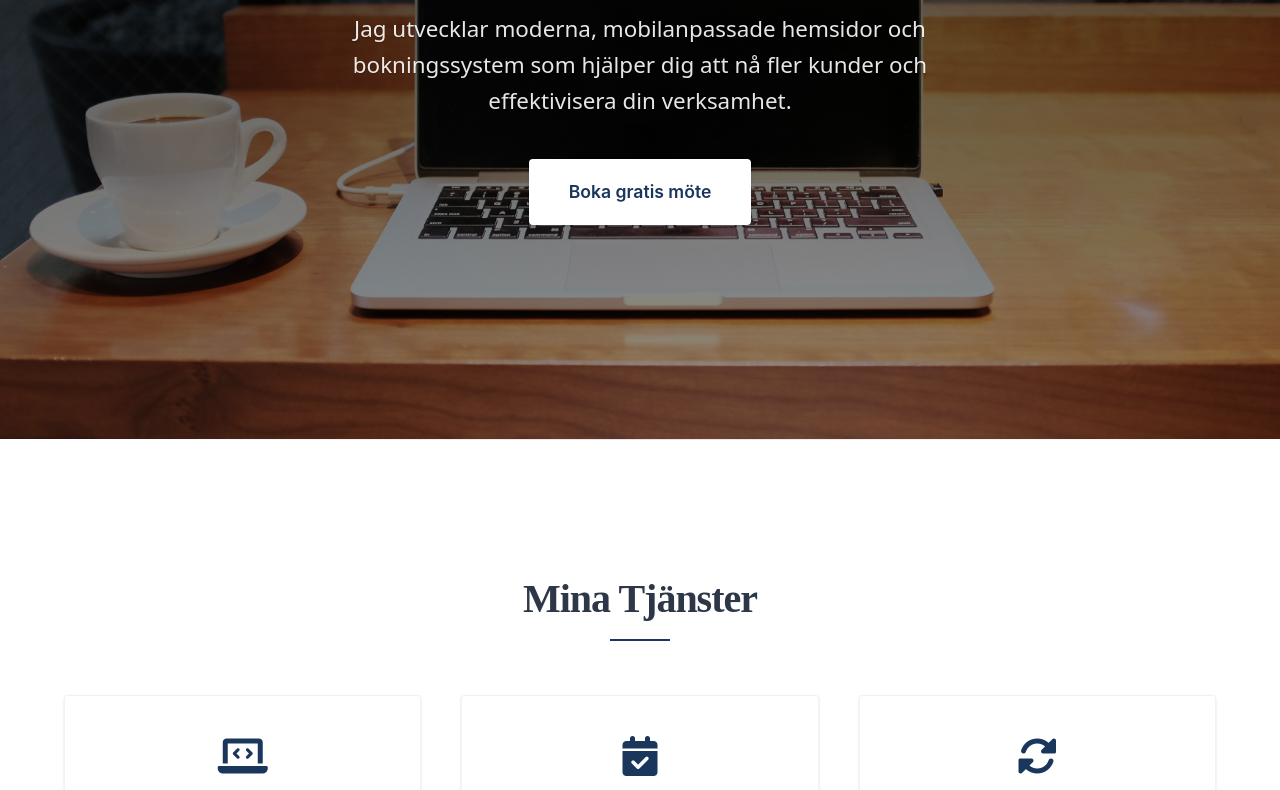
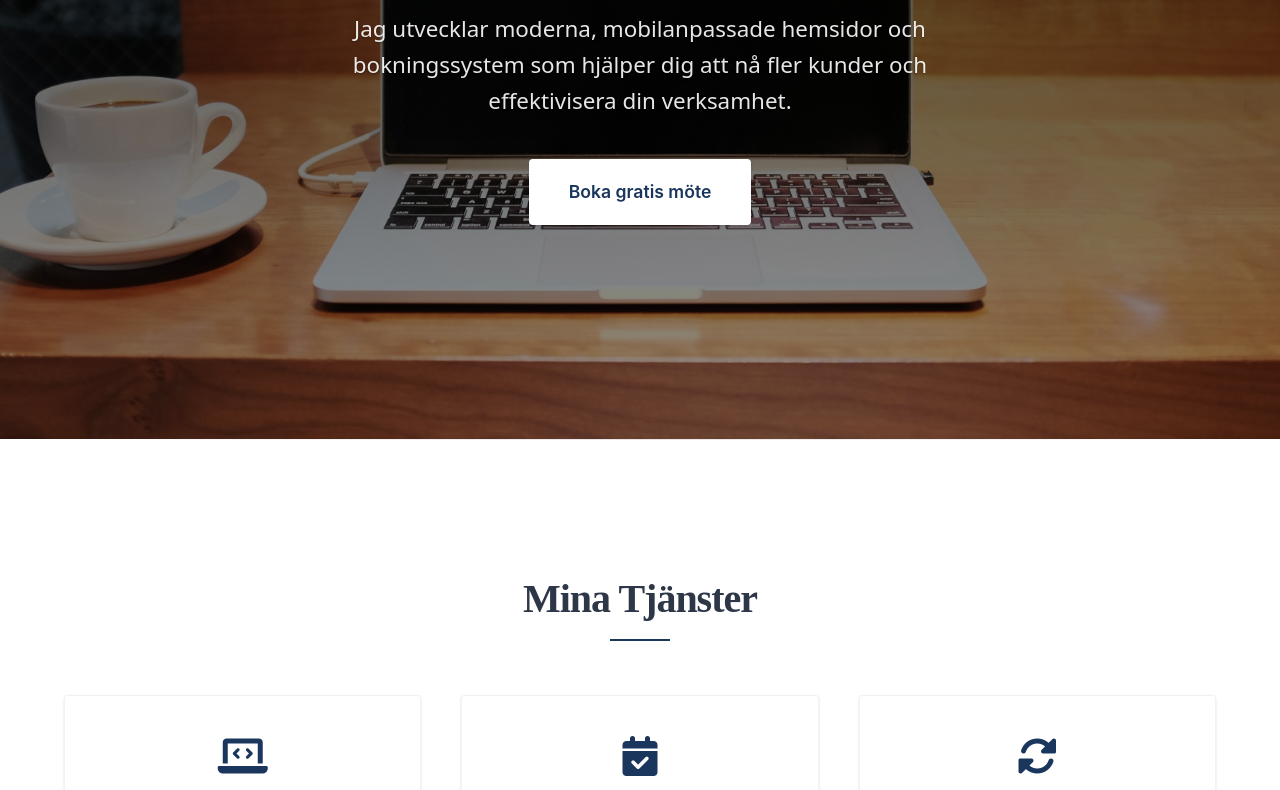
Before and after one commit to niklaspallon/landingpage-webb, a plain HTML site: page index.html in a window 1280 px wide. Shown: the part 361-1151 px from the top of the page. Drawn offline with Linux system fonts and the light colour scheme.

Commit message:
Update hero background image and remove old background

```diff
--- a/index.html
+++ b/index.html
@@ -6,7 +6,7 @@
     <title>Webbutveckling för Småföretag</title>
 
     <!-- Preload critical resources -->
-    <link rel="preload" href="img/background.png" as="image">
+    <link rel="preload" href="img/newback.jpeg?v=1" as="image">
     <link rel="preload" href="img/bokningsbilddemo.png" as="image">
     <link rel="preload" href="img/kafebilddemo.png" as="image">
 
@@ -37,7 +37,7 @@
 
     <section id="hem" class="hero">
         <div class="hero-image">
-            <img src="img/background.png" alt="Hero Background">
+            <img src="img/newback.jpeg?v=1" alt="Hero Background">
         </div>
         <div class="hero-content">
             <h1>Skräddarsydda hemsidor för småföretag – utan krångel.</h1>
```
Also changed, not shown: img/background.png (deleted), img/newback.jpeg (added).
